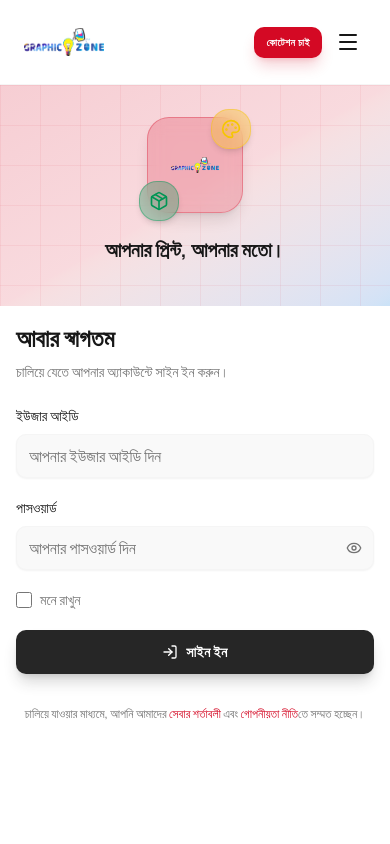
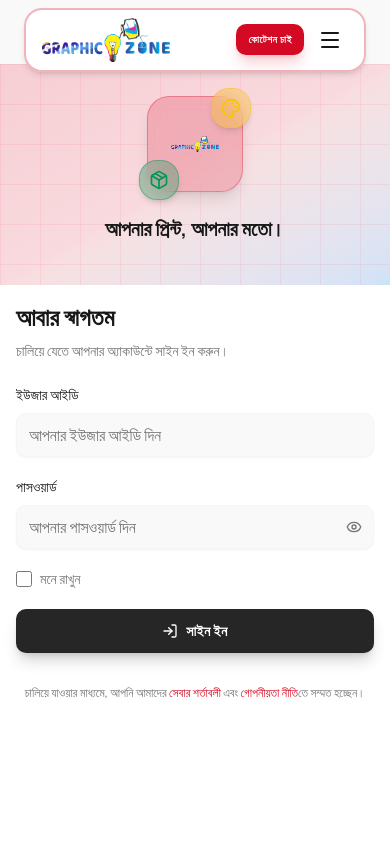
Before and after one commit to khalid586/graphic-zone, a Next.js app: page /login in a window 390 px wide. Shown: the top 844 px of the page. Built offline with nearby package versions, Linux system fonts and the light colour scheme.

Commit message:
UPD: Navigation bar re-designed,  red borders added across website

```diff
--- a/src/components/home/Portfolio.tsx
+++ b/src/components/home/Portfolio.tsx
@@ -10,10 +10,11 @@ const Portfolio = () => (
             <div className="mb-12">
                 <h2 className="text-primary font-bold uppercase tracking-[0.3em] text-[10px] mb-3">কেস স্টাডি</h2>
                 <p className="text-3xl sm:text-4xl font-black text-foreground">আমাদের কাজসমূহ</p>
+                <div className="w-20 h-1 bg-primary/40 mt-4 rounded-full"></div>
             </div>
             <div className="grid md:grid-cols-2 lg:grid-cols-3 gap-6">
                 {PORTFOLIO.map((item) => (
-                    <Card key={item.id} className="group overflow-hidden hover:shadow-lg transition-shadow rounded-2xl border p-0 gap-0">
+                    <Card key={item.id} className="group overflow-hidden hover:shadow-2xl hover:shadow-primary/15 transition-all duration-300 rounded-3xl border-2 border-primary/30 hover:border-primary/50 hover:scale-105 p-0 gap-0 shadow-lg shadow-primary/5">
                         <div className="aspect-[4/3] overflow-hidden">
                             <Image
                                 src={item.img}
--- a/src/components/home/Process.tsx
+++ b/src/components/home/Process.tsx
@@ -5,15 +5,19 @@ import { PROCESS } from '@/data/constants';
 const Process = () => (
     <section id="process" className="py-24 px-6 sm:px-8 bg-white">
         <div className="max-w-7xl mx-auto">
-            <div className="grid lg:grid-cols-4 gap-12">
-                {PROCESS.map((p, idx) => (
-                    <div key={p.step} className="relative">
+            <div className="text-center mb-20">
+                <h2 className="text-primary font-bold uppercase tracking-[0.3em] text-[10px] mb-4">আমাদের প্রক্রিয়া</h2>
+                <p className="text-4xl font-black text-foreground">কীভাবে আমরা কাজ করি</p>
+                <div className="w-20 h-1 bg-primary/40 mx-auto mt-4 rounded-full"></div>
+            </div>
+            <div className="grid lg:grid-cols-4 gap-12">{PROCESS.map((p, idx) => (
+                <div key={p.step} className="relative bg-white rounded-3xl p-8 border-2 border-primary/30 hover:border-primary/50 hover:shadow-xl hover:shadow-primary/10 transition-all duration-300 hover:scale-105 shadow-lg shadow-primary/5">
                     <div className="text-8xl font-black text-primary/20 absolute -top-10 -left-4 z-0">{p.step}</div>
                     <div className="relative z-10 pt-4">
                         <h4 className="text-xl font-bold text-foreground mb-4">{p.title}</h4>
                         <p className="text-muted-foreground text-sm leading-relaxed">{p.desc}</p>
                     </div>
-                        {idx < 3 && <div className="hidden lg:block absolute top-1/2 -right-6 w-12 h-px bg-muted" />}
+                    {idx < 3 && <div className="hidden lg:block absolute top-1/2 -right-6 w-12 h-px bg-primary/40" />}
                 </div>
             ))}
             </div>
--- a/src/components/home/Services.tsx
+++ b/src/components/home/Services.tsx
@@ -21,6 +21,7 @@ const Services = ({ onLearnMore }: { onLearnMore?: () => void }) => (
             <div className="text-center mb-20">
                 <h2 className="text-primary font-bold uppercase tracking-[0.3em] text-[10px] mb-4">আমাদের দক্ষতা</h2>
                 <p className="text-4xl font-black text-foreground">কর্পোরেট সেবা স্যুট</p>
+                <div className="w-20 h-1 bg-primary/40 mx-auto mt-4 rounded-full"></div>
             </div>
             <div className="grid md:grid-cols-2 lg:grid-cols-4 gap-8">
                 {SERVICES.map((service) => {
@@ -28,7 +29,7 @@ const Services = ({ onLearnMore }: { onLearnMore?: () => void }) => (
                     return (
                         <Card
                             key={service.id}
-                            className="p-10 rounded-3xl bg-background border border-muted hover:bg-white hover:shadow-2xl hover:shadow-primary/10 transition-all group shadow-none gap-0"
+                            className="p-10 rounded-3xl bg-white border-2 border-primary/30 hover:border-primary/50 hover:shadow-2xl hover:shadow-primary/20 hover:scale-105 transition-all duration-300 group shadow-lg shadow-primary/5 gap-0"
                         >
                             <CardContent className="p-0">
                                 <div className="w-14 h-14 bg-primary/10 rounded-2xl flex items-center justify-center text-primary mb-8 group-hover:bg-primary group-hover:text-white transition-all">
--- a/src/components/layout/Footer.tsx
+++ b/src/components/layout/Footer.tsx
@@ -5,7 +5,7 @@ import { BRAND } from '@/config';
 import LogoImage from '../../../assets/Logo.png';
 
 const Footer = () => (
-    <footer className="bg-secondary text-muted-foreground py-16 px-6 sm:px-8 border-t border-white/5">
+    <footer className="bg-secondary text-muted-foreground py-16 px-6 sm:px-8 border-t-2 border-primary/40 shadow-2xl shadow-primary/5">
         <div className="max-w-7xl mx-auto">
             <div className="flex flex-col md:flex-row justify-between gap-8 md:gap-12">
                 <Link href="/" className="flex mx-auto md:mx-0">
--- a/src/components/layout/Navbar.tsx
+++ b/src/components/layout/Navbar.tsx
@@ -14,7 +14,6 @@ import {
 } from '@/components/ui/sheet';
 import { Separator } from '@/components/ui/separator';
 import type { NavItem } from '@/config';
-import LogoImage from '../../../assets/Logo.png';
 
 export type { NavItem };
 
@@ -45,20 +44,12 @@ const Navbar = ({ navItems, ctaLabel = 'কোটেশন চাই', ctaAction
     const ctaHref = typeof ctaAction === 'string' ? ctaAction : undefined;
 
     return (
-        <nav
-            className={`sticky top-0 z-50 transition-all duration-300 px-6 sm:px-8 ${isScrolled ? 'bg-white shadow-lg' : 'bg-white border-b border-muted'
-                }`}
-        >
-            <div className="max-w-7xl mx-auto w-full flex justify-between items-center py-0.5 md:py-1">
+        <nav className="sticky top-2 z-50 px-6 sm:px-8">
+            <div className={`max-w-7xl mx-auto rounded-2xl transition-all duration-300 ${isScrolled ? 'bg-white shadow-lg border-2 border-primary/40' : 'bg-white/95 backdrop-blur-sm shadow-md border-2 border-primary/30'
+                }`}>
+                <div className="w-full flex justify-between items-center py-2 md:py-2.5 px-4 sm:px-6">
                     <Link href="/" className="flex items-center">
-                    <Image
-                        src={LogoImage}
-                        alt="Graphic Zone Logo"
-                        width={128}
-                        height={128}
-                        className="w-20 h-20 sm:w-24 sm:h-24 md:w-28 md:h-28 lg:w-32 lg:h-32 object-contain"
-                        priority
-                    />
+                        <Image src="/Logo.png" alt="Graphic Zone" width={200} height={50} className="w-32 md:w-40 h-auto" priority />
                     </Link>
 
                     {/* Desktop Menu */}
@@ -150,7 +141,8 @@ const Navbar = ({ navItems, ctaLabel = 'কোটেশন চাই', ctaAction
                         </Sheet>
                     </div>
                 </div>
-        </nav>
+            </div>
+        </nav >
     );
 };
 
--- a/src/index.css
+++ b/src/index.css
@@ -25,6 +25,16 @@
 
 ::-webkit-scrollbar-thumb:hover {
   background: #94a3b8;
+}
+
+/* Smooth scrolling for anchor links */
+html {
+  scroll-behavior: smooth;
+}
+
+/* Scroll offset for anchor navigation with sticky navbar */
+section[id] {
+  scroll-margin-top: 120px;
 }
 
 @theme inline {
```
Also changed, not shown: src/components/home/Contact.tsx (+6 -6 lines), src/components/home/Hero.tsx (+6 -6 lines), public/Logo.png. Lines whose indentation alone changed are shown as unchanged.
